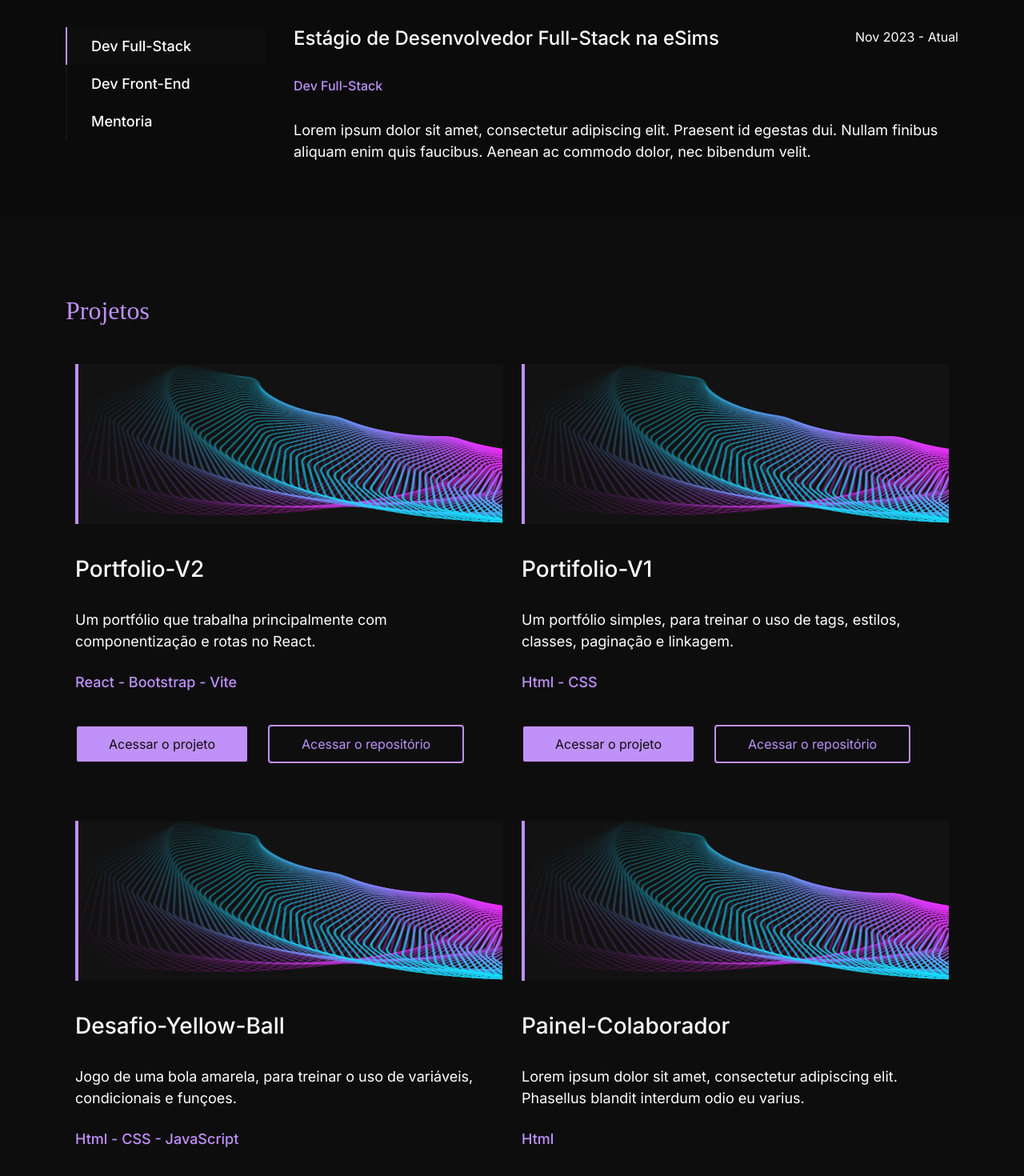
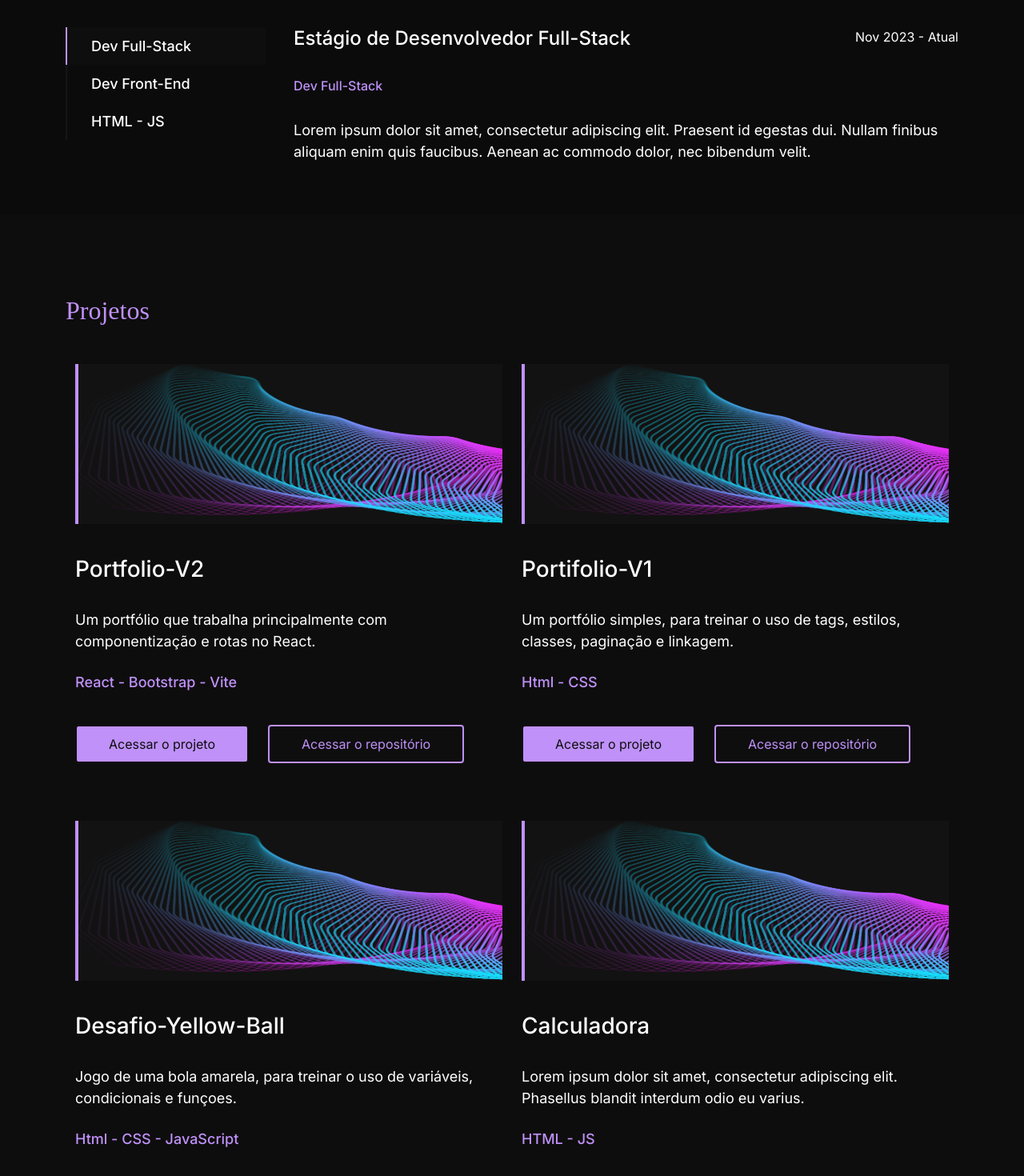
Before and after one commit to oRaPhael-bot/Curriculum-V2, a React (Vite) app: page / in a window 1280 px wide. Shown: the part 1240-2710 px from the top of the page at 80% size. Built offline with nearby package versions, Linux system fonts and the light colour scheme; a web font is replaced by a local one.

Commit message:
att projects

```diff
--- a/src/components/AboutMe/aboutMe.jsx
+++ b/src/components/AboutMe/aboutMe.jsx
@@ -24,7 +24,7 @@ export default function aboutMe() {
                         </p>
                     </div>
                     <div className={styles.about_me_social_links}>
-                        <a href="https://github.com/oRaPhael-bot">
+                        <a href="https://github.com/oRaPhael-bot" target='_blank'>
                         <img src={gitHubIcon} alt="GitHub" /></a>
                         <a href="https://www.linkedin.com/in/raphael-teves-maia-c/">
                         <img src={linkedinIcon} alt="LinkedIn" /></a>
--- a/src/components/Experiences/experiences.js
+++ b/src/components/Experiences/experiences.js
@@ -2,7 +2,7 @@ const topics =[
     {
       id: 1,
       titleLi: "Dev Full-Stack",
-      titleDesc: "Estágio de Desenvolvedor Full-Stack na eSims",
+      titleDesc: "Estágio de Desenvolvedor Full-Stack",
       ano: "Nov 2023 - Atual",
       sub_title: "Dev Full-Stack",
       description:
@@ -18,11 +18,11 @@ const topics =[
         "Lorem ipsum dolor sit amet, consectetur adipiscing elit. Praesent id egestas dui. Nullam finibus aliquam enim quis faucibus. Aenean ac commodo dolor, nec bibendum velit.",
     },
     {
-      id: 3,
-      titleLi: "Mentoria",
-      titleDesc: "Mentor na Programar Com Você",
-      ano: "Abr 2024 - Atual",
-      sub_title: "Mentoria",
+      id: 2,
+      titleLi: "HTML - JS",
+      titleDesc: "Calculadora",
+      ano: "Jan 2024 - Finalizado",
+      sub_title: "Dev Front-End",
       description:
         "Lorem ipsum dolor sit amet, consectetur adipiscing elit. Praesent id egestas dui. Nullam finibus aliquam enim quis faucibus. Aenean ac commodo dolor, nec bibendum velit.",
     },
--- a/src/components/Projects/project.js
+++ b/src/components/Projects/project.js
@@ -27,11 +27,11 @@ const projects = [
   },
   {
     imagem: imgTest,
-    name: "Painel-Colaborador",
+    name: "Calculadora",
     description: "Lorem ipsum dolor sit amet, consectetur adipiscing elit. Phasellus blandit interdum odio eu varius. ",
-    technologies: "Html",
-    linkProject: 'https://github.com/CarlosEduardoSD/Painel-Colaborador',
-    linkRepository: 'https://github.com/CarlosEduardoSD/Painel-Colaborador'
+    technologies: "HTML - JS",
+    linkProject: 'https://github.com/oRaPhael-bot/calculadora',
+    linkRepository: 'https://github.com/oRaPhael-bot/calculadora'
   }
 ]
 
--- a/src/pages/Home/home.jsx
+++ b/src/pages/Home/home.jsx
@@ -33,7 +33,7 @@ export default function home() {
                 </h3>
                 <div className={styles.buttons}>
                   <button className={styles.home_button_github}>
-                    <a href="https://github.com/oRaPhael-bot">GitHub</a>
+                    <a href="https://github.com/oRaPhael-bot" target="_blank">GitHub</a>
                   </button>
                 </div>
               </div>
```
Also changed, not shown: src/components/Footer/footer.module.css (indentation only).
